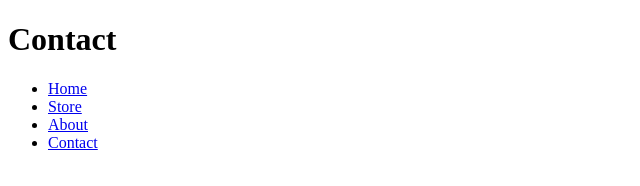
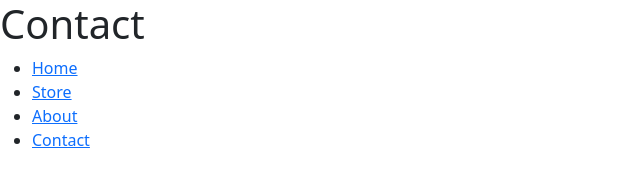
Before and after one commit to Varshitha-Devadiga/ebooks_static, a plain HTML site: page contact.html in a window 1280 px wide. Shown: the whole page, without its empty margins (0-640 px from the left). Drawn offline with nearby package versions, Linux system fonts and the light colour scheme.

Commit message:
changes in contact

```diff
--- a/contact.html
+++ b/contact.html
@@ -3,7 +3,8 @@
     <head>
         <meta charset="UTF-8">
         <meta name="viewport" content="width=device-width, initial-scale=1.0">
-        <title>Contct</title>
+        <title>ebooks Contct</title>
+        <link href="https://cdn.jsdelivr.net/npm/bootstrap@5.3.3/dist/css/bootstrap.min.css" rel="stylesheet" integrity="sha384-QWTKZyjpPEjISv5WaRU9OFeRpok6YctnYmDr5pNlyT2bRjXh0JMhjY6hW+ALEwIH" crossorigin="anonymous">
     </head>
     <body>
         <h1>Contact</h1>
```
